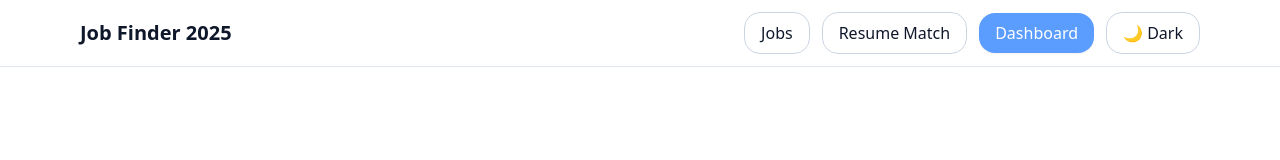
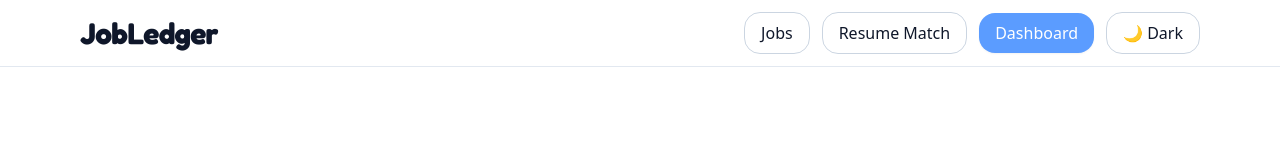
Before and after one commit to denildominic/jobledger, a Next.js app: page / in a window 1280 px wide. Shown: the top 160 px of the page. Built offline with nearby package versions, Linux system fonts and the light colour scheme.

Commit message:
Added a name for the website

```diff
--- a/app/layout.tsx
+++ b/app/layout.tsx
@@ -5,7 +5,7 @@ import { Footer } from "@/components/footer";
 import { AppThemeProvider } from "@/components/theme-provider";
 
 export const metadata: Metadata = {
-  title: "Job Finder",
+  title: "JobLedger",
   description: "Find your next role. Upload your resume and assess your fit.",
 };
 
--- a/components/navbar.tsx
+++ b/components/navbar.tsx
@@ -3,6 +3,13 @@
 import Link from "next/link";
 import { useTheme } from "next-themes";
 import { useEffect, useState } from "react";
+import { Fredoka } from "next/font/google";
+
+const fredoka = Fredoka({
+  subsets: ["latin"],
+  weight: "700", // pick what you use
+  display: "swap",
+});
 
 export function Navbar() {
   const { theme, setTheme } = useTheme();
@@ -12,8 +19,11 @@ export function Navbar() {
   return (
     <header className="border-b border-slate-200 dark:border-slate-800 bg-white/60 dark:bg-slate-950/60 backdrop-blur supports-[backdrop-filter]:bg-white/60 sticky top-0 z-50">
       <div className="container py-3 flex items-center gap-4">
-        <Link href="/" className="font-extrabold text-xl">
-          Job Finder 2025
+        <Link
+          href="/"
+          className={`${fredoka.className} text-2xl md:text-3xl font-black tracking-tight`}
+        >
+          JobLedger
         </Link>
         <nav className="ml-auto flex items-center gap-3">
           <Link href="/jobs" className="btn-outline">
```
